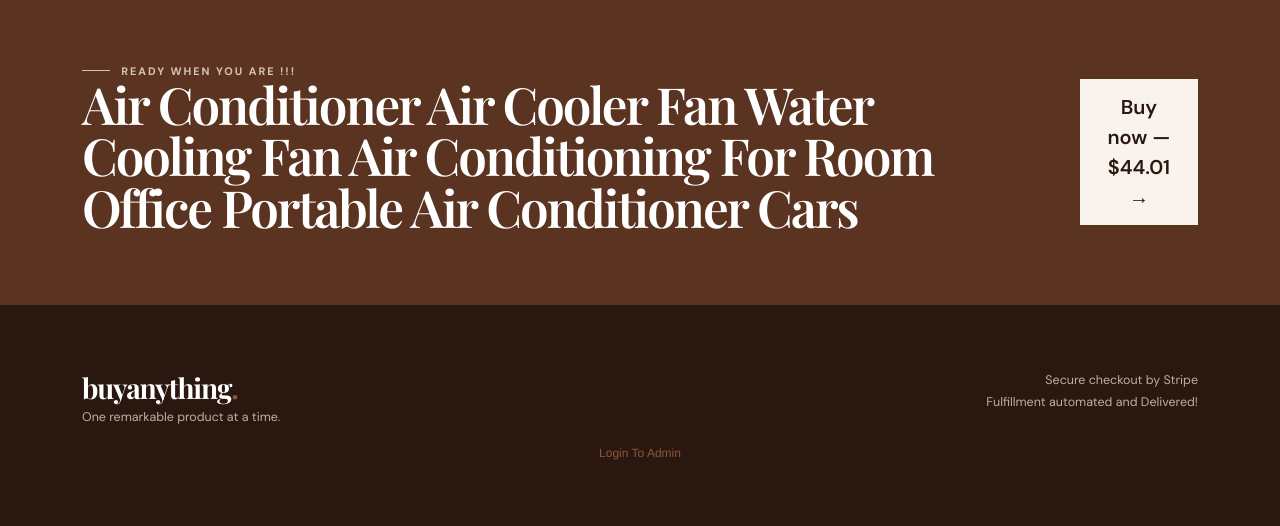
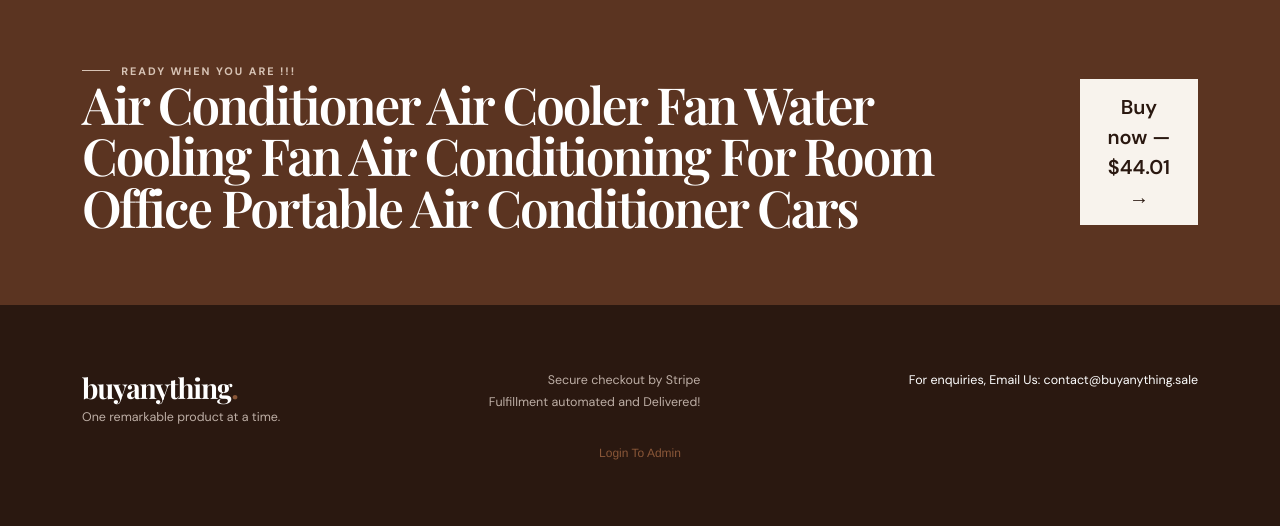
Before and after one commit to Dev-solomon/BuyAnything, a Flask app: page / in a window 1280 px wide. Shown: the part 1476-2002 px from the top of the page. Run offline with Flask 3, Linux system fonts and the light colour scheme.

Commit message:
added email info

```diff
--- a/templates/base.html
+++ b/templates/base.html
@@ -52,6 +52,9 @@
         <div class="footer-note">
           Secure checkout by Stripe<br />Fulfillment automated and Delivered!
         </div>
+        <div class="footer-note" style="color: white !important;">
+          For enquiries, Email Us: contact@buyanything.sale
+        </div>
       </div>
 
       <div
```
